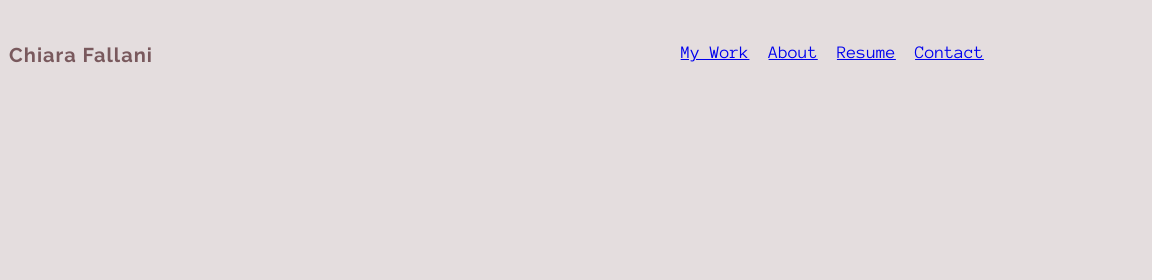
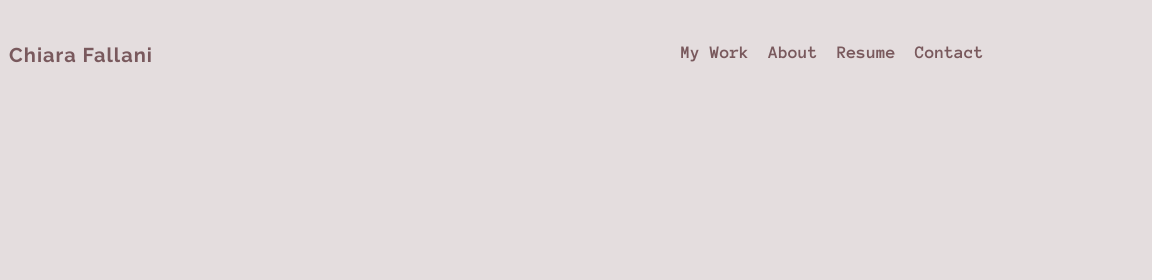
Before and after one commit to Chiarafall/UX_UI_HW_17, a plain HTML site: page index.html in a window 1280 px wide. Shown: the top 280 px of the page, 128-1280 px from the left. Drawn offline with Linux system fonts and the light colour scheme; a web font is replaced by a local one.

Commit message:
Nav Menu Hover added

```diff
--- a/css/index.css
+++ b/css/index.css
@@ -4,7 +4,6 @@ nav { /* this is not right, it should be nav{} */
     width: 73%;
     padding: 1%;
     position: fixed;
-
 }
 
 
@@ -12,6 +11,7 @@ nav { /* this is not right, it should be nav{} */
     display: inline-block;
     vertical-align: top;
     text-decoration: none;
+
 
 }
 h1 {
@@ -34,31 +34,37 @@ h2 {
 
 
 
-/* NOT working! maybe try with :hover instead*/
-.hover {
-    background-color: white;
-  }
-
-/* NOT working! */
-.active {
-    color: #79595D;
-
-}
-
 .logo {
     width: 23%;
     padding: 1%;
     text-align: center;
+
 }
 ul {
     width: 50%;
     margin-left: auto;
-    font-family: anonymous pro, Courier, monospace; /* now is working! */
+    font-family: anonymous pro, Courier, monospace; /* now it is working! */
     font-size: 18px;
     color: #79595D;
 
 }
 
+a:-webkit-any-link {
+    color: #79595D;
+    cursor: pointer;
+    font-weight: 600;
+    text-decoration: none;
+}
+
+.HoverMenu {
+    transition: 0.3s;
+
+}
+
+.HoverMenu:hover {
+  font-size: 22px;
+
+}
 
 
 /* Body styles */
--- a/index.html
+++ b/index.html
@@ -54,34 +54,16 @@
         <!--They are not working as links yet---TO FIX-->
         <ul>
           <li class="inline-block">
-            <a
-              href="#"
-              class="My Work"
-              alt="My Work"
-              class="active"
-              class="hover"
-              >My Work</a
-            >
+            <a href="#" class="HoverMenu" alt="My Work">My Work</a>
           </li>
           <li class="inline-block">
-            <a href="#" class="About" alt="About" class="active" class="hover"
-              >About</a
-            >
+            <a href="#" class="HoverMenu" alt="About">About</a>
           </li>
           <li class="inline-block">
-            <a href="#" class="Resume" alt="Resume" class="active" class="hover"
-              >Resume</a
-            >
+            <a href="#" class="HoverMenu" alt="Resume">Resume</a>
           </li>
           <li class="inline-block">
-            <a
-              href="#"
-              class="Contact"
-              alt="Contact"
-              class="active"
-              class="hover"
-              >Contact</a
-            >
+            <a href="#" class="HoverMenu" alt="Contact">Contact</a>
           </li>
         </ul>
       </nav>
```
Also changed, not shown: 1 other file.
